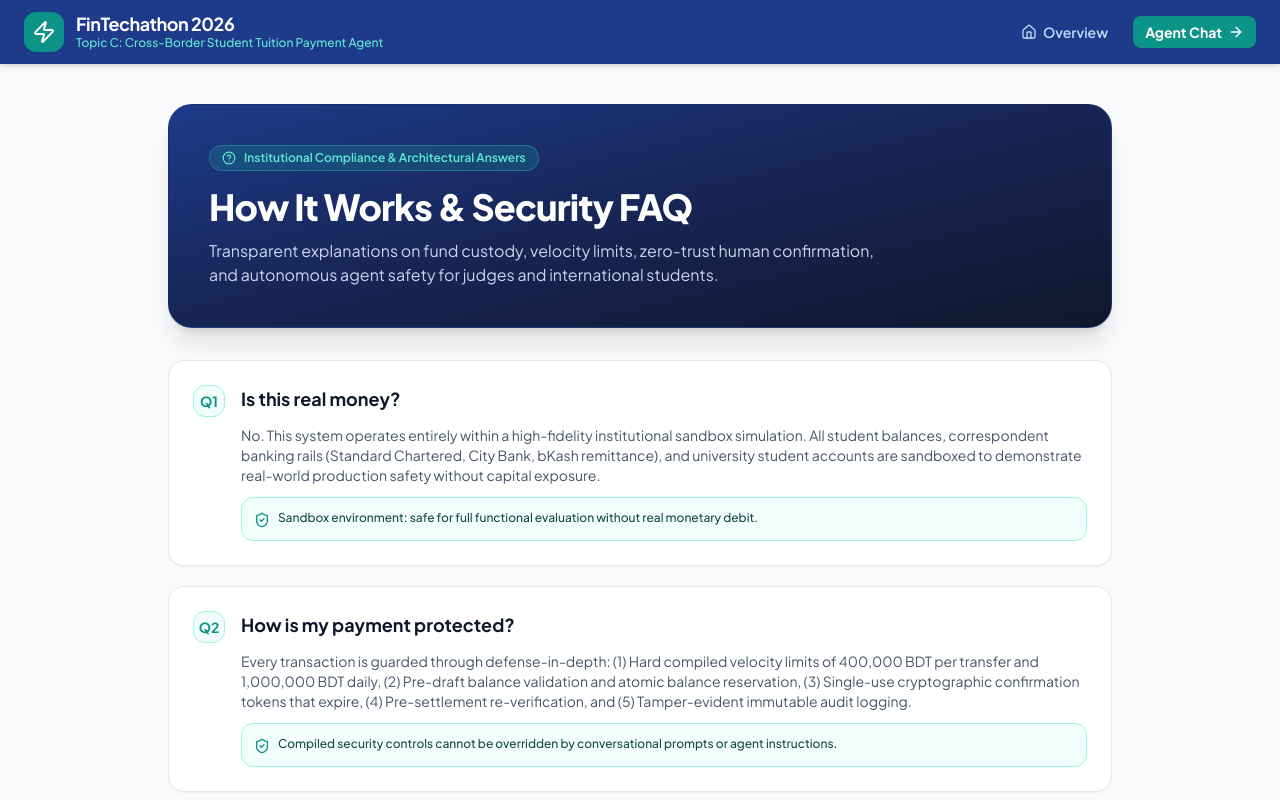
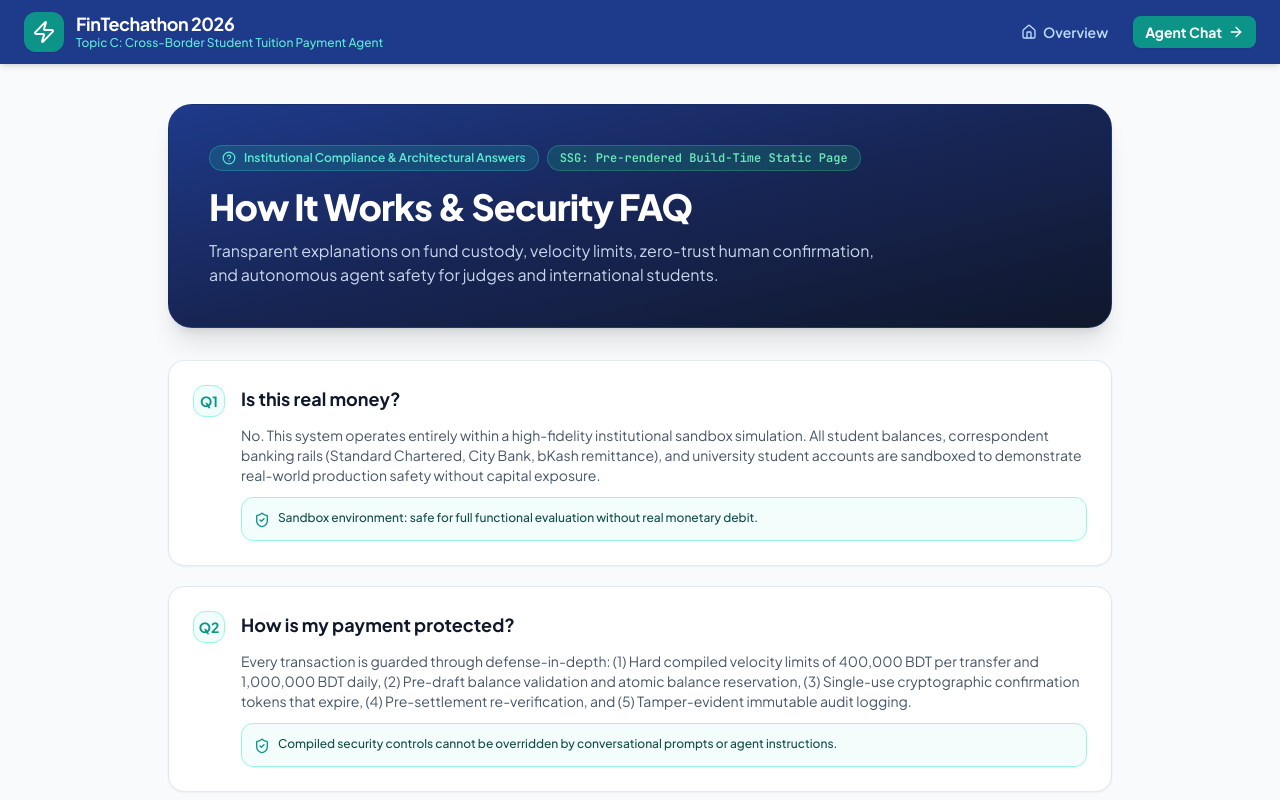
Before and after one commit to MirEashanZaman/student-tuition-payment-agent, a Next.js app in the folder frontend/: page /faq in a window 1280 px wide. Shown: the top 800 px of the page. Built offline with nearby package versions, Linux system fonts and the light colour scheme.

Commit message:
Implement SSG force-static rendering for FAQ page

```diff
--- a/frontend/src/app/faq/page.tsx
+++ b/frontend/src/app/faq/page.tsx
@@ -10,6 +10,8 @@ import {
   Clock,
   Home as HomeIcon,
 } from 'lucide-react';
+
+export const dynamic = 'force-static';
 
 export default function FaqPage() {
   const faqItems = [
@@ -90,9 +92,14 @@ export default function FaqPage() {
 
       <main className="flex-1 max-w-5xl w-full mx-auto p-6 md:p-10 space-y-8">
         <div className="bg-gradient-to-br from-[#1E3A8A] via-[#172554] to-[#0F172A] text-white rounded-3xl p-8 sm:p-10 shadow-xl border border-blue-900/50">
-          <div className="inline-flex items-center gap-2 px-3 py-1 rounded-full bg-teal-500/20 border border-teal-400/30 text-teal-300 text-xs font-semibold mb-4">
-            <HelpCircle className="w-3.5 h-3.5" />
-            <span>Institutional Compliance &amp; Architectural Answers</span>
+          <div className="flex flex-wrap items-center gap-2 mb-4">
+            <div className="inline-flex items-center gap-2 px-3 py-1 rounded-full bg-teal-500/20 border border-teal-400/30 text-teal-300 text-xs font-semibold">
+              <HelpCircle className="w-3.5 h-3.5" />
+              <span>Institutional Compliance &amp; Architectural Answers</span>
+            </div>
+            <div className="inline-flex items-center gap-1.5 px-3 py-1 rounded-full bg-emerald-500/20 border border-emerald-400/30 text-emerald-300 text-xs font-bold font-mono">
+              <span>SSG: Pre-rendered Build-Time Static Page</span>
+            </div>
           </div>
           <h2 className="text-3xl sm:text-4xl font-extrabold tracking-tight text-white mb-3">
             How It Works &amp; Security FAQ
```
